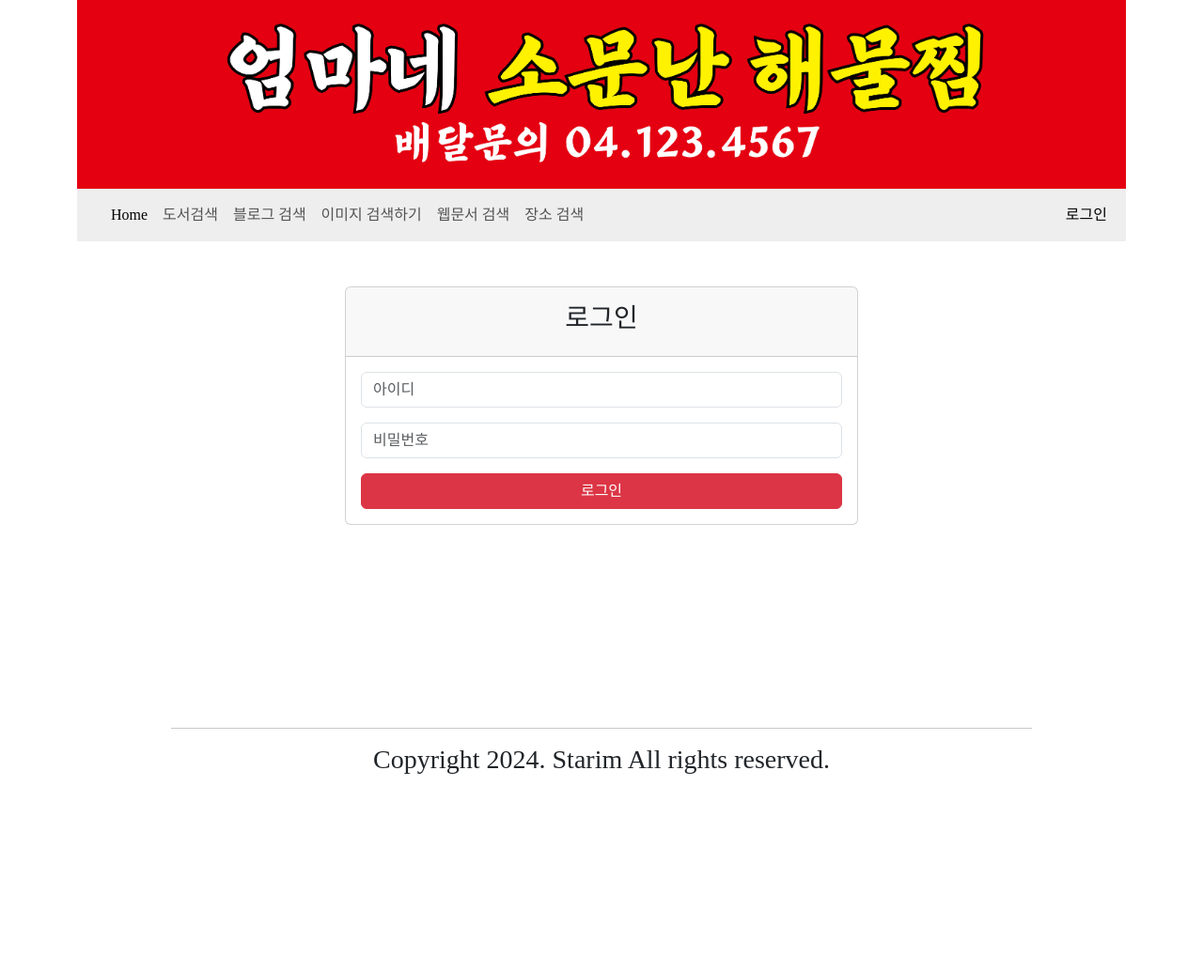
After one commit to StarimZero/Front-practice, a Node server app: page /login in a window 1280 px wide. The commit adds this page. Shown: the whole page at 94% size. Run offline with Node 20, Linux system fonts and the light colour scheme; some libraries are stand-ins or nearby versions; some web fonts are replaced.

Commit message:
24.04.24 F

```diff
--- a/ex03/app.js
+++ b/ex03/app.js
@@ -44,4 +44,7 @@ app.use(function(err, req, res, next) {
   res.render('error');
 });
 
+let db = require('./db');
+db.connect();
+
 module.exports = app;
--- a/ex03/package.json
+++ b/ex03/package.json
@@ -11,6 +11,7 @@
     "ejs": "~2.6.1",
     "express": "~4.16.1",
     "http-errors": "~1.6.3",
-    "morgan": "~1.9.1"
+    "morgan": "~1.9.1",
+    "mysql": "^2.18.1"
   }
 }
--- a/ex03/routes/index.js
+++ b/ex03/routes/index.js
@@ -1,9 +1,35 @@
 var express = require('express');
 var router = express.Router();
+var db = require('../db');
 
 /* GET home page. */
 router.get('/', function(req, res, next) {
   res.render('index', { title: '회사소개', pageName :'home.ejs' }); //PageName에 home.ejs를 저장 -> 타이틀에 회사소개를 저장 -> index.ejs로 이동
 });
 
+/* 로그인*/
+router.get('/login', function(req, res, next) {
+  res.render('index.ejs', { title: '로그인', pageName :'users/login.ejs' }); //PageName에 home.ejs를 저장 -> 타이틀에 회사소개를 저장 -> index.ejs로 이동
+});
+
+/* 로그인 체크*/
+router.post('/login', function(req, res){
+  const uid = req.body.uid; //submit하면 body에저장된다.
+  const upass = req.body.upass;
+  console.log(uid, upass);
+  const sql = "select * from users where uid=?";
+  db.get().query(sql, [uid], function(err, rows){
+	console.log(rows[0]);
+	let result = 0;
+	if(rows[0]){
+		if(rows[0].upass == upass){
+			result = 1;
+		}else{
+			result = 2;
+		}
+	}
+	res.send({result});
+  });
+});
+
 module.exports = router;
--- a/ex03/views/menu.ejs
+++ b/ex03/views/menu.ejs
@@ -39,6 +39,12 @@
             <a class="nav-link disabled" aria-disabled="true">Link</a>
           </li> -->
         </ul>
+
+        <ul class="navbar-nav my-2 my-lg-0 navbar-nav-scroll" style="--bs-scroll-height: 100px;">
+          <li class="nav-item">
+            <a class="nav-link active" aria-current="page" href="/login">로그인</a>
+          </li>
+        </ul>
         <!-- <form class="d-flex" role="search">
           <input class="form-control me-2" type="search" placeholder="Search" aria-label="Search">
           <button class="btn btn-outline-success" type="submit">Search</button>
--- /dev/null
+++ b/ex03/views/users/login.ejs
@@ -0,0 +1,44 @@
+<div class = "row my-5 justify-content-center">
+    <div class = "col-6">
+        <div class = "card">
+            <div class = "card-header text-center">
+                <h3 class = "py-2">로그인</h3>
+            </div>
+            <div class = "card-body">
+                <form action="" name = "frm">
+                    <input name = "uid" type="text" placeholder="아이디" class="form-control mb-3">
+                    <input name = "upass" type="password" placeholder="비밀번호" class="form-control mb-3">
+                    <button class = "btn btn-danger w-100">로그인</button>
+                </form>
+            </div>
+        </div>
+    </div>
+</div>
+
+<script>
+    $(frm).on("submit", function(e){
+        e.preventDefault();
+        let uid = $(frm.uid).val();
+        let upass = $(frm.upass).val();
+        if(uid == "" || upass == ""){
+            alert("아이디 또는 비밀번호를 입력하세요.");
+            // return;
+        }else{//로그인체크
+            $.ajax({
+                type : "post", //post를찾아나선다.
+                url : "/login", // users/login이 아니다.
+                data : {uid, upass}, //키랑 변수랑같으면 생략가능
+                success : function(data){
+                    console.log('0');
+                   if(data.result == "0") {
+                    alert("아이디가 존재하지 않습니다.")
+                   }else if(data.result == "2"){
+                    alert("비밀번호가 맞지 않습니다.")
+                   }else{
+                    alert("로그인 성공");
+                   }
+                }
+            })
+        }
+    })
+</script>
```
Also changed, not shown: 2 other files.
